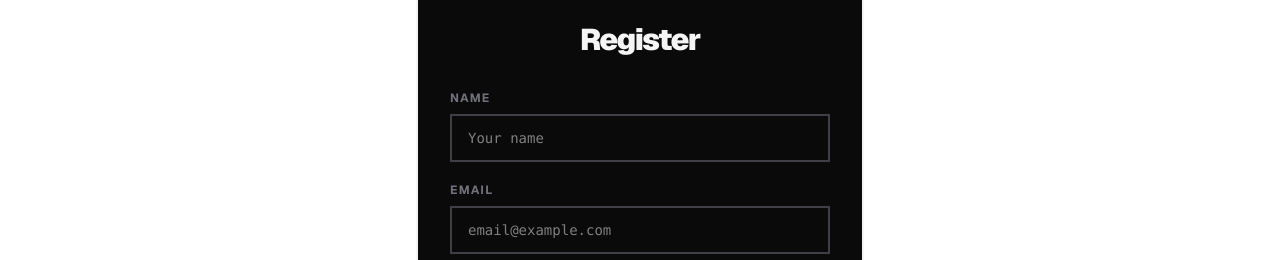
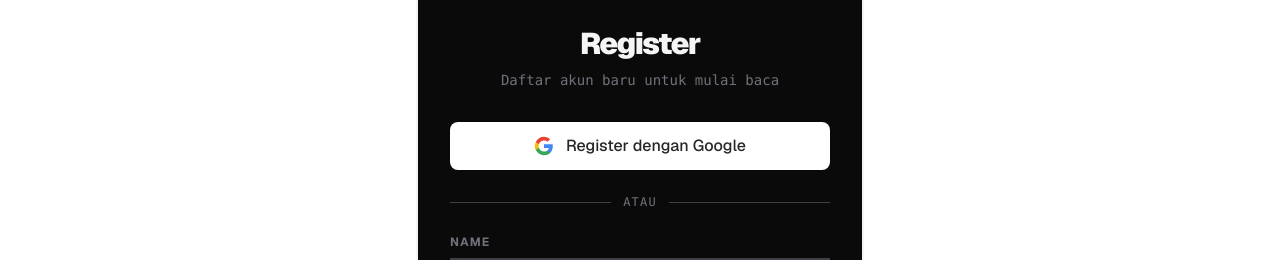
Before and after one commit to khoirulmaksi-glitch/ngecomic, a Next.js app: page /register in a window 1280 px wide. Shown: the part 123-383 px from the top of the page. Built offline with nearby package versions, Linux system fonts and the light colour scheme; no server answers.

Commit message:
feat: google oauth integration + genre fetch fix + google login/register buttons

```diff
--- a/src/app/login/page.tsx
+++ b/src/app/login/page.tsx
@@ -11,6 +11,7 @@ export default function LoginPage() {
   const [password, setPassword] = useState("")
   const [error, setError] = useState("")
   const [loading, setLoading] = useState(false)
+  const [googleLoading, setGoogleLoading] = useState(false)
 
   async function handleSubmit(e: React.FormEvent) {
     e.preventDefault()
@@ -33,13 +34,49 @@ export default function LoginPage() {
     router.refresh()
   }
 
+  async function handleGoogle() {
+    setError("")
+    setGoogleLoading(true)
+    try {
+      await signIn("google", { callbackUrl: "/" })
+    } catch {
+      setError("Google login sedang dalam pengembangan")
+      setGoogleLoading(false)
+    }
+  }
+
   return (
-    <div className="min-h-[70vh] flex items-center justify-center px-4">
+    <div className="min-h-[70vh] flex items-center justify-center px-4 py-8">
       <div className="w-full max-w-md">
         <div className="border-2 border-brutal-white p-8 bg-brutal-black">
-          <h1 className="text-3xl font-black tracking-tighter mb-8 text-brutal-white text-center">
+          <h1 className="text-3xl font-black tracking-tighter mb-2 text-brutal-white text-center">
             Login
           </h1>
+          <p className="text-center text-zinc-500 text-sm mb-8 font-mono">
+            Masuk untuk lanjut baca komik
+          </p>
+
+          {/* Google Login */}
+          <button
+            onClick={handleGoogle}
+            disabled={googleLoading}
+            className="w-full flex items-center justify-center gap-3 bg-white text-zinc-800 font-medium px-6 py-3 rounded-lg hover:bg-zinc-100 transition-colors disabled:opacity-50 mb-6"
+          >
+            <svg width="20" height="20" viewBox="0 0 24 24">
+              <path fill="#4285F4" d="M22.56 12.25c0-.78-.07-1.53-.2-2.25H12v4.26h5.92a5.06 5.06 0 0 1-2.2 3.32v2.77h3.57c2.08-1.92 3.28-4.74 3.28-8.1z"/>
+              <path fill="#34A853" d="M12 23c2.97 0 5.46-.98 7.28-2.66l-3.57-2.77c-.98.66-2.23 1.06-3.71 1.06-2.86 0-5.29-1.93-6.16-4.53H2.18v2.84C3.99 20.53 7.7 23 12 23z"/>
+              <path fill="#FBBC05" d="M5.84 14.09c-.22-.66-.35-1.36-.35-2.09s.13-1.43.35-2.09V7.07H2.18C1.43 8.55 1 10.22 1 12s.43 3.45 1.18 4.93l2.85-2.22.81-.62z"/>
+              <path fill="#EA4335" d="M12 5.38c1.62 0 3.06.56 4.21 1.64l3.15-3.15C17.45 2.09 14.97 1 12 1 7.7 1 3.99 3.47 2.18 7.07l3.66 2.84c.87-2.6 3.3-4.53 6.16-4.53z"/>
+            </svg>
+            {googleLoading ? "Memproses..." : "Login dengan Google"}
+          </button>
+
+          {/* Divider */}
+          <div className="flex items-center gap-3 mb-6">
+            <div className="flex-1 h-px bg-zinc-700" />
+            <span className="text-xs text-zinc-500 font-mono uppercase tracking-widest">atau</span>
+            <div className="flex-1 h-px bg-zinc-700" />
+          </div>
 
           <form onSubmit={handleSubmit} className="space-y-5">
             {error && (
--- a/src/app/register/page.tsx
+++ b/src/app/register/page.tsx
@@ -2,6 +2,7 @@
 
 import { useState } from "react"
 import { useRouter } from "next/navigation"
+import { signIn } from "next-auth/react"
 import Link from "next/link"
 
 export default function RegisterPage() {
@@ -11,6 +12,7 @@ export default function RegisterPage() {
   const [password, setPassword] = useState("")
   const [error, setError] = useState("")
   const [loading, setLoading] = useState(false)
+  const [googleLoading, setGoogleLoading] = useState(false)
 
   async function handleSubmit(e: React.FormEvent) {
     e.preventDefault()
@@ -39,13 +41,49 @@ export default function RegisterPage() {
     }
   }
 
+  async function handleGoogle() {
+    setError("")
+    setGoogleLoading(true)
+    try {
+      await signIn("google", { callbackUrl: "/" })
+    } catch {
+      setError("Google registrasi sedang dalam pengembangan")
+      setGoogleLoading(false)
+    }
+  }
+
   return (
-    <div className="min-h-[70vh] flex items-center justify-center px-4">
+    <div className="min-h-[70vh] flex items-center justify-center px-4 py-8">
       <div className="w-full max-w-md">
         <div className="border-2 border-brutal-white p-8 bg-brutal-black">
-          <h1 className="text-3xl font-black tracking-tighter mb-8 text-brutal-white text-center">
+          <h1 className="text-3xl font-black tracking-tighter mb-2 text-brutal-white text-center">
             Register
           </h1>
+          <p className="text-center text-zinc-500 text-sm mb-8 font-mono">
+            Daftar akun baru untuk mulai baca
+          </p>
+
+          {/* Google Register */}
+          <button
+            onClick={handleGoogle}
+            disabled={googleLoading}
+            className="w-full flex items-center justify-center gap-3 bg-white text-zinc-800 font-medium px-6 py-3 rounded-lg hover:bg-zinc-100 transition-colors disabled:opacity-50 mb-6"
+          >
+            <svg width="20" height="20" viewBox="0 0 24 24">
+              <path fill="#4285F4" d="M22.56 12.25c0-.78-.07-1.53-.2-2.25H12v4.26h5.92a5.06 5.06 0 0 1-2.2 3.32v2.77h3.57c2.08-1.92 3.28-4.74 3.28-8.1z"/>
+              <path fill="#34A853" d="M12 23c2.97 0 5.46-.98 7.28-2.66l-3.57-2.77c-.98.66-2.23 1.06-3.71 1.06-2.86 0-5.29-1.93-6.16-4.53H2.18v2.84C3.99 20.53 7.7 23 12 23z"/>
+              <path fill="#FBBC05" d="M5.84 14.09c-.22-.66-.35-1.36-.35-2.09s.13-1.43.35-2.09V7.07H2.18C1.43 8.55 1 10.22 1 12s.43 3.45 1.18 4.93l2.85-2.22.81-.62z"/>
+              <path fill="#EA4335" d="M12 5.38c1.62 0 3.06.56 4.21 1.64l3.15-3.15C17.45 2.09 14.97 1 12 1 7.7 1 3.99 3.47 2.18 7.07l3.66 2.84c.87-2.6 3.3-4.53 6.16-4.53z"/>
+            </svg>
+            {googleLoading ? "Memproses..." : "Register dengan Google"}
+          </button>
+
+          {/* Divider */}
+          <div className="flex items-center gap-3 mb-6">
+            <div className="flex-1 h-px bg-zinc-700" />
+            <span className="text-xs text-zinc-500 font-mono uppercase tracking-widest">atau</span>
+            <div className="flex-1 h-px bg-zinc-700" />
+          </div>
 
           <form onSubmit={handleSubmit} className="space-y-5">
             {error && (
--- a/src/components/Navbar.tsx
+++ b/src/components/Navbar.tsx
@@ -28,7 +28,7 @@ export default function Navbar() {
   }, [])
 
   useEffect(() => {
-    fetch("/api/proxy?path=genres")
+    fetch("/api/proxy?path=komikstation/genres")
       .then(r => r.json())
       .then(data => setGenres(data.genres || []))
       .catch(() => {})
--- a/src/lib/auth.ts
+++ b/src/lib/auth.ts
@@ -1,10 +1,12 @@
 import NextAuth from "next-auth"
 import Credentials from "next-auth/providers/credentials"
+import Google from "next-auth/providers/google"
 import bcrypt from "bcryptjs"
 import { query } from "./db"
 
 export const { handlers, auth, signIn, signOut } = NextAuth({
   providers: [
+    Google,
     Credentials({
       name: "credentials",
       credentials: {
@@ -48,8 +50,33 @@ export const { handlers, auth, signIn, signOut } = NextAuth({
     }),
   ],
   callbacks: {
-    async jwt({ token, user }) {
-      if (user) {
+    async signIn({ account, profile }) {
+      if (account?.provider === "google") {
+        const email = profile?.email as string
+        const name = profile?.name as string
+
+        const existing = await query("SELECT * FROM users WHERE email = $1", [email])
+        if (existing.rows.length === 0) {
+          await query(
+            "INSERT INTO users (name, email, password, role, level, total_reads) VALUES ($1, $2, '', 'user', 1, 0) ON CONFLICT (email) DO NOTHING",
+            [name, email]
+          )
+        }
+      }
+      return true
+    },
+    async jwt({ token, user, account }) {
+      if (account?.provider === "google") {
+        const result = await query("SELECT * FROM users WHERE email = $1", [token.email])
+        if (result.rows[0]) {
+          const u = result.rows[0]
+          token.id = String(u.id)
+          token.role = u.role
+          token.level = u.level
+          token.total_reads = u.total_reads
+          token.name = u.name
+        }
+      } else if (user) {
         token.id = user.id
         token.role = user.role as string
         token.level = user.level as number
```
